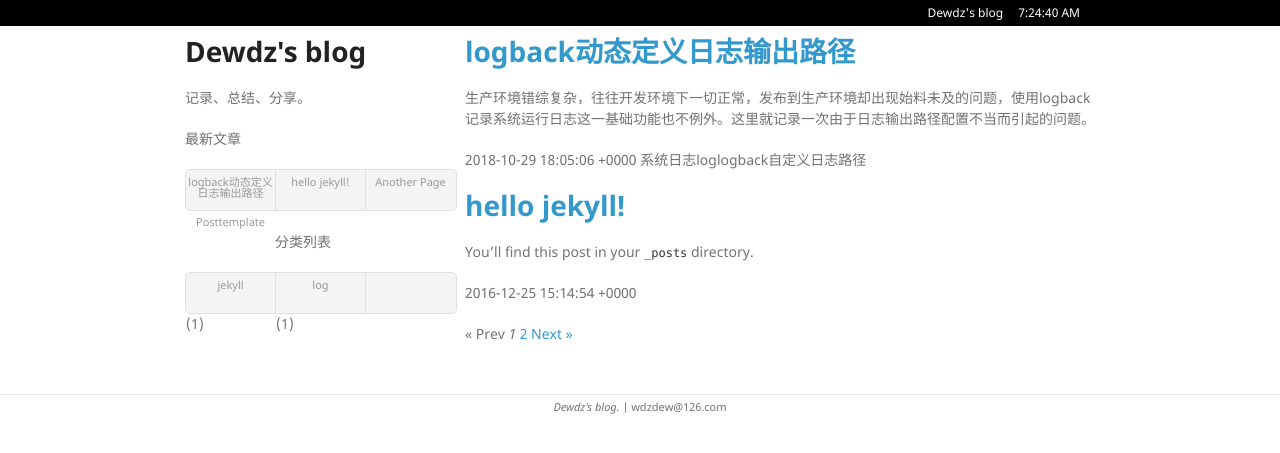
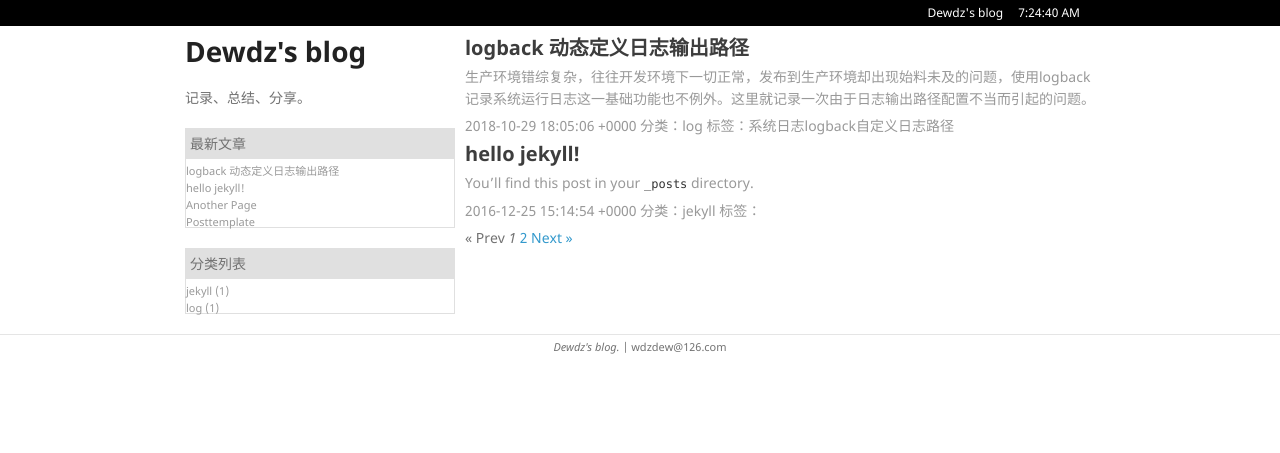
Before and after one commit to dewdz/dewdz.github.io, a Jekyll site: the page built from index.html, in a window 1280 px wide. Shown: the top 453 px of the page. Built offline with Jekyll 4.4.1, drawn with Linux system fonts in a browser that asks for light colours; the list of posts is cut into pages by our own code.

Commit message:
change home page

```diff
--- a/_layouts/homePage.html
+++ b/_layouts/homePage.html
@@ -39,9 +39,9 @@
             <p>分类列表</p>
             <ul>
               {% for category in site.categories %}
-              <li class="category_list_item">
-                <a href="">{{ category | first }}</a> ({{ category | last | size }})
-              </li>
+                <li>
+                  <a href="">{{ category | first }}<span>({{ category | last | size }})</span></a>
+                </li>
               {% endfor %}
             </ul>
           </div>
--- a/assets/css/home-style.scss
+++ b/assets/css/home-style.scss
@@ -183,15 +183,15 @@ img { max-width: 100%; }
 
 header { width: 270px; float: left; -webkit-font-smoothing: subpixel-antialiased; }
 
-header ul { list-style: none; height: 40px; padding: 0; background: #f4f4f4; border-radius: 5px; border: 1px solid #e0e0e0; width: 270px; }
+header div { margin-bottom: 10px; }
 
-header li { width: 89px; float: left; border-right: 1px solid #e0e0e0; height: 40px; }
+header div p { padding: 5px; background-color: #e0e0e0; margin-bottom: 0px; }
 
-header li:first-child a { border-radius: 5px 0 0 5px; }
+header ul { list-style: none; padding: 0; border: 1px solid #e0e0e0; width: 270px; border-top: none; box-sizing: border-box;}
 
-header li:last-child a { border-radius: 0 5px 5px 0; }
+header ul a { line-height: 1; font-size: 11px; color: #999; display: block; padding-top: 6px; }
 
-header ul a { line-height: 1; font-size: 11px; color: #999; display: block; text-align: center; padding-top: 6px; height: 34px; }
+header ul a span{ margin-left: 3px; }
 
 header ul a:hover { color: #999; }
 
@@ -204,6 +204,12 @@ header ul li + li + li { border-right: none; width: 89px; }
 header ul a strong { font-size: 14px; display: block; color: #222; }
 
 section { width: 630px; float: right; padding-bottom: 50px; }
+
+section h1 { margin-bottom: 6px; font-size: 20px; line-height: 24px; color: #3d3d3d;}
+
+section h1 a { color: #3d3d3d;}
+
+section p { margin: 5px 0px; font-size: 14px; line-height: 22px; white-space: normal; color: #999; }
 
 small { font-size: 11px; }
 
--- a/assets/js/scale.fix.js
+++ b/assets/js/scale.fix.js
@@ -16,10 +16,8 @@ function gestureStart() {
   }
 }
 (function(){
-  var int=setInterval(function(){
-    var d=new Date();
-    var t=d.toLocaleTimeString();
-    document.getElementById("welcom-date").innerHTML=t;
+  document.getElementById("welcom-date").innerHTML = new Date().toLocaleTimeString();
+  var int = setInterval(function(){
+      document.getElementById("welcom-date").innerHTML = new Date().toLocaleTimeString();
   },1000);
-
 })();
--- a/index.html
+++ b/index.html
@@ -7,7 +7,9 @@ title: Dewdz's blog
   <h1><a href="{{ post.url }}">{{ post.title }}</a></h1>
   <p>{{ post.excerpt }}</p>
   <p>
-    <span>{{ post.date }}</span> <span class="margin-left-20">{{ post.tags }}</span>
+    <span>{{ post.date }}</span>
+    <span class="margin-left-20">分类：{{ post.categories }}</span>
+    <span class="margin-left-20">标签：{{ post.tags }}</span>
   </p>
 {% endfor %}
 
```
Also changed, not shown: _posts/2016-12-25-welcome-to-jekyll.md (+1 -0 lines), _posts/2018-10-29-dynamically-congigure-logback-output-path.md (+2 -2 lines), index_copy.md (deleted, +0 -6 lines).
